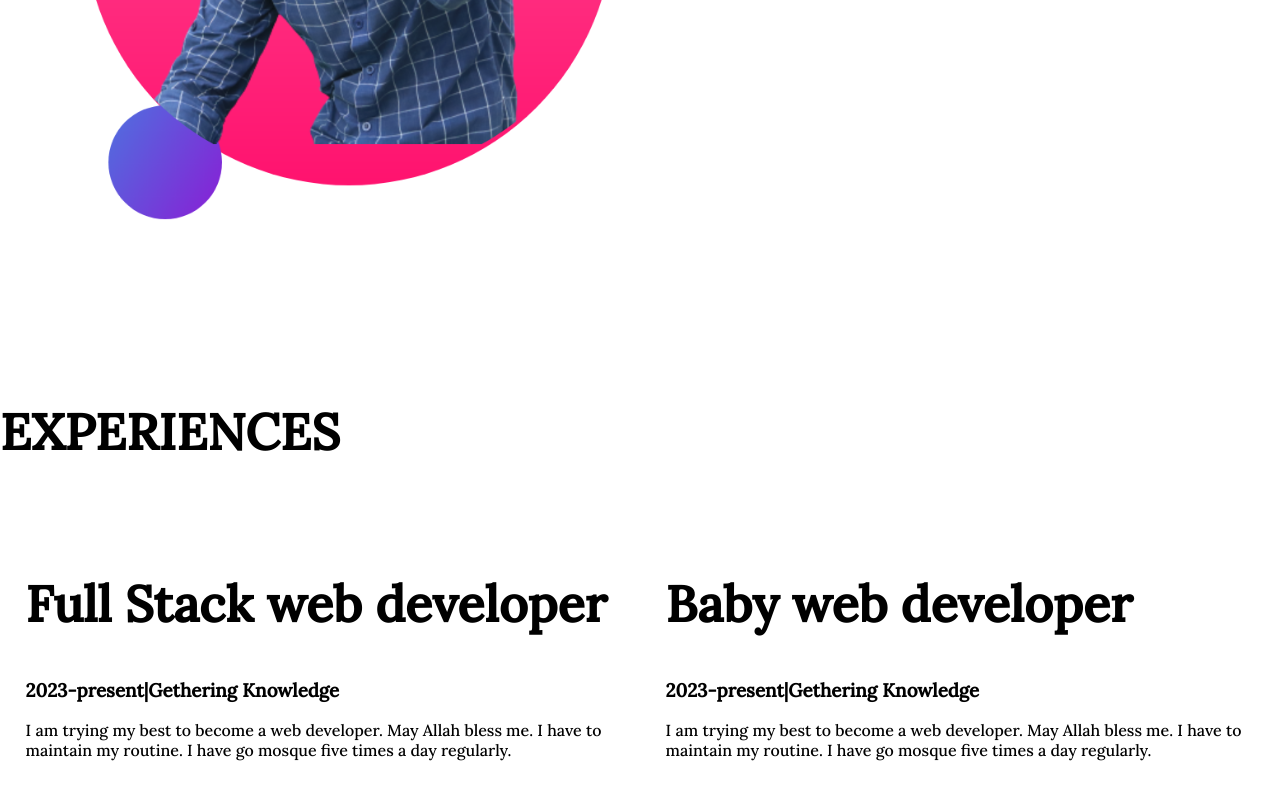
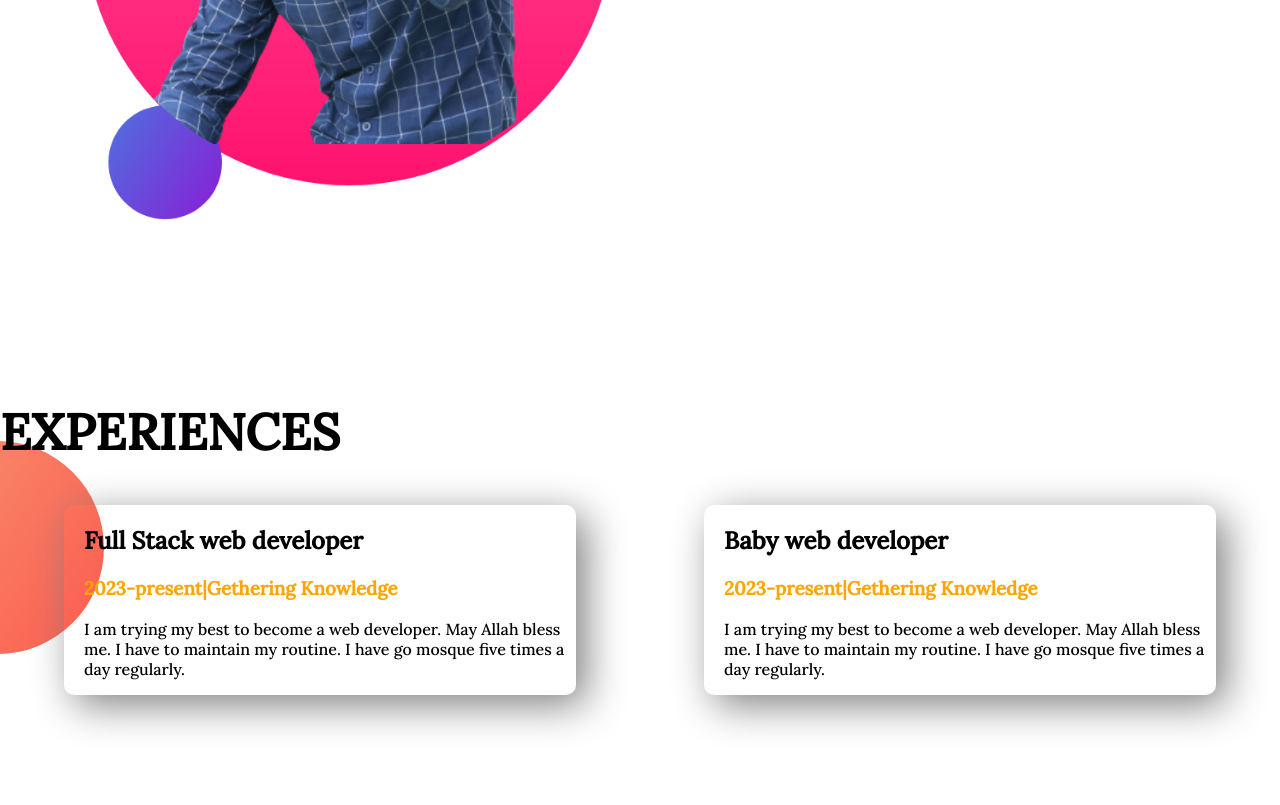
Before and after one commit to ToufikusSaehin/developer-portfolio, a plain HTML site: page index.html in a window 1280 px wide. Shown: the part 1161-1966 px from the top of the page. Drawn offline with Linux system fonts and the light colour scheme.

Commit message:
experience area added

```diff
--- a/index.html
+++ b/index.html
@@ -45,19 +45,19 @@
             <a class="link-button" target="_blank" href="https://github.com/">DOWNLOAD RESUME</a>
         </div>
     </section>
-    <section>
+    <section class="experience-area">
         <h1>EXPERIENCES</h1>
         <div class="flexible-container">
-            <div class="half-width">
-                <h1>Full Stack web developer</h1>
-                <h3>2023-present|Gethering Knowledge</h3>
+            <div class="experience-item">
+                <h2>Full Stack web developer</h2>
+                <h3 class="orange-color">2023-present|Gethering Knowledge</h3>
                 <p>I am trying my best to become a web developer. May Allah bless me. I have to maintain my routine. I
                     have
                     go mosque five times a day regularly.</p>
             </div>
-            <div class="half-width">
-                <h1>Baby web developer</h1>
-                <h3>2023-present|Gethering Knowledge</h3>
+            <div class="experience-item">
+                <h2>Baby web developer</h2>
+                <h3 class="orange-color">2023-present|Gethering Knowledge</h3>
                 <p>I am trying my best to become a web developer. May Allah bless me. I have to maintain my routine. I
                     have
                     go mosque five times a day regularly.</p>
--- a/style.css
+++ b/style.css
@@ -44,3 +44,18 @@ h1 {
     background-repeat: no-repeat;
     background-position: right;
 }
+
+.experience-item {
+    width: 40%;
+    box-shadow: 10px 10px 40px gray;
+    padding-left: 20px;
+    margin-left: 5%;
+    margin-right: 5%;
+    border-radius: 10px;
+}
+
+.experience-area {
+    background-image: url(images/exp-bg.png);
+    background-repeat: no-repeat;
+    background-position: left;
+}
```
